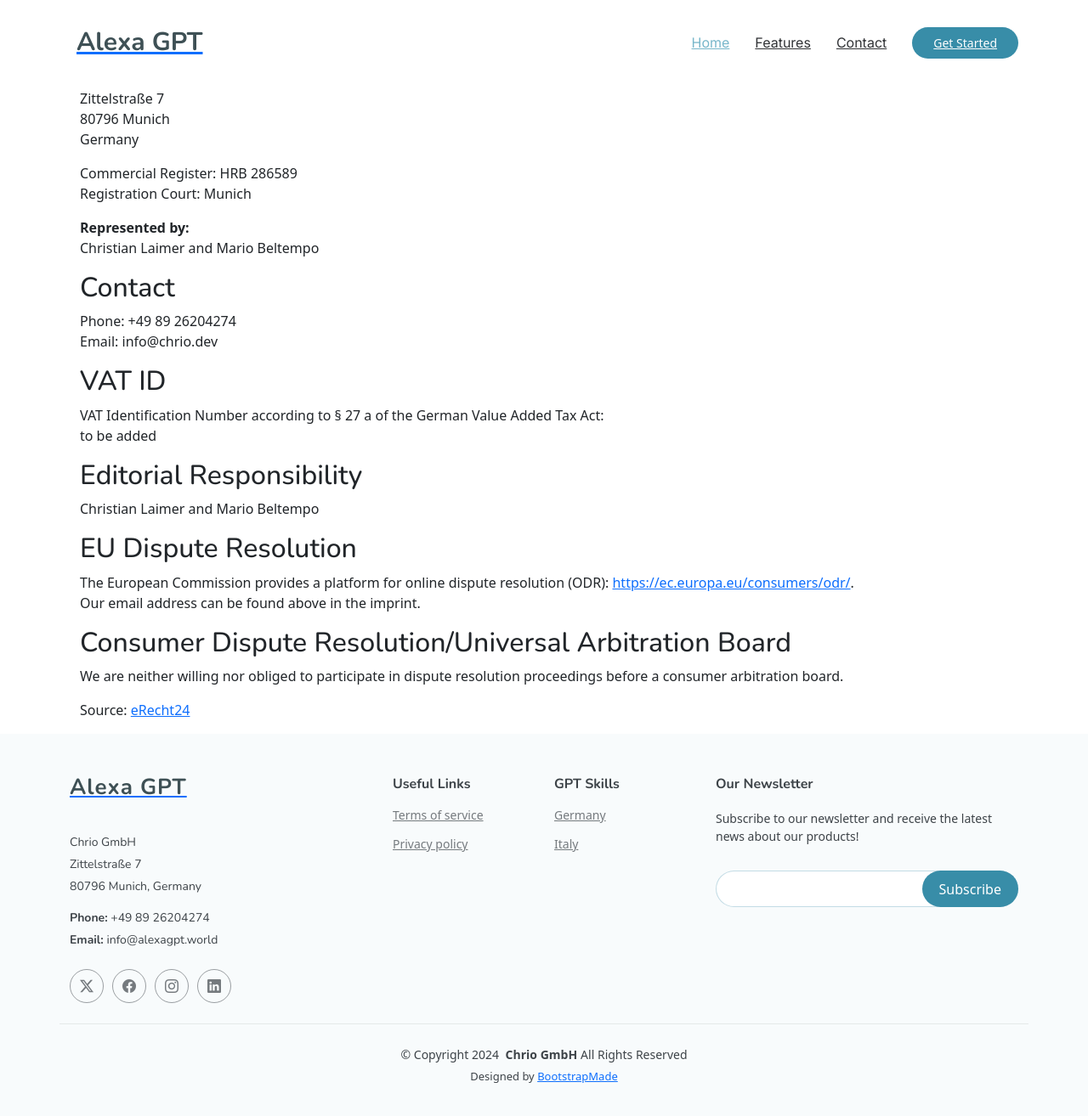
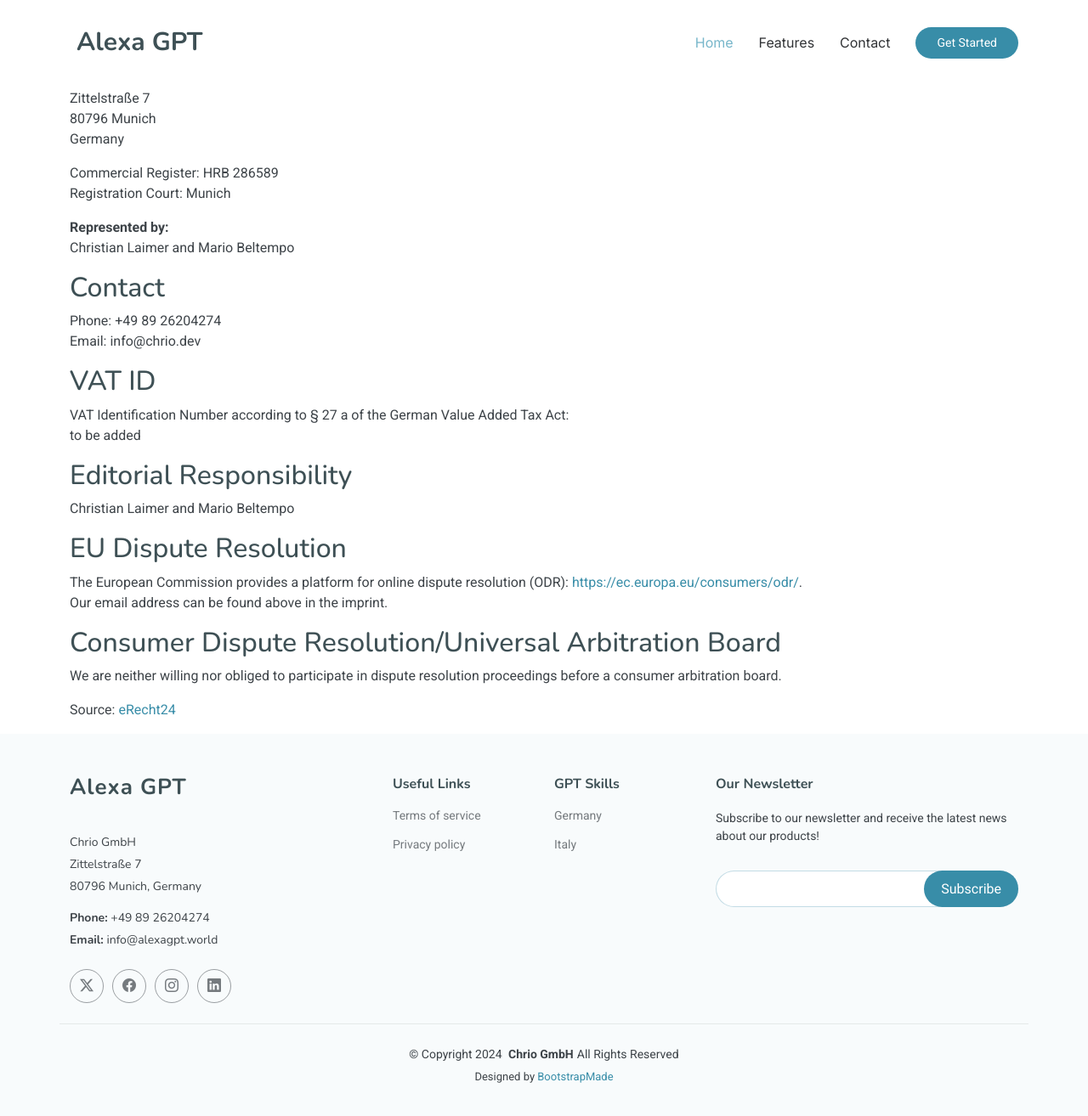
Before and after one commit to chrio-dev/voicegpt-website, a Jekyll site: the page built from imprint.html, in a window 1280 px wide and 1352 px high. Shown: the top 1314 px of the window at 85% size. Built offline with Jekyll 4.4.1, drawn with Linux system fonts in a browser that asks for light colours; nearby versions of some CDN libraries; library files that are not in the unit come from our copies.

Commit message:
update imprint

```diff
--- a/_layouts/aux_layout.html
+++ b/_layouts/aux_layout.html
@@ -2,35 +2,32 @@
 <html lang="en">
 
 <head>
-  <!-- Andere Meta-Tags und Links -->
+  <!-- Other Meta-Tags and Links -->
   {% include google_tag.html %}
   <meta charset="utf-8">
   <meta content="width=device-width, initial-scale=1.0" name="viewport">
   <title>{{ page.title }}</title>
-  <meta name="description" content="{{ page.description }}">
-  <meta name="keywords" content="{{ page.keywords }}">
-  {% include google_tag.html %}
-  <link href="{{ site.url }}/assets/css/main.css" rel="stylesheet">
+  <meta name="description" content="{{ site.description }}">
+  <meta name="keywords" content="{{ site.keywords }}">
 
   <!-- Favicons -->
-  <link href="assets/img/favicon.png" rel="icon">
-  <link href="assets/img/apple-touch-icon.png" rel="apple-touch-icon">
+  <link href="{{ site.url }}/assets/img/favicon.png" rel="icon">
+  <link href="{{ site.url }}/assets/img/apple-touch-icon.png" rel="apple-touch-icon">
 
   <!-- Fonts -->
   <link href="https://fonts.googleapis.com" rel="preconnect">
   <link href="https://fonts.gstatic.com" rel="preconnect" crossorigin>
-  <link href="https://fonts.googleapis.com/css2?family=Roboto:ital,wght@0,100;0,300;0,400;0,500;0,700;0,900;1,100;1,300;1,400;1,500;1,700;1,900&family=Inter:wght@100;200;300;400;500;600;700;800;900&family=Nunito:ital,wght@0,200;0,300;0,400;0,500;0,600;0,700;0,800;0,900;1,200;1,300;1,400;1,500;1,600;1,700;1,800;1,900&display=swap" rel="stylesheet">
+  <link href="https://fonts.googleapis.com/css2?family=Roboto:ital,wght@0,100;0,300;0,400;0,500;0,700;0,900;1,100;1,300;1,400;1,500;1,700;1,800;1,900&family=Inter:wght@100;200;300;400;500;600;700;800;900&family=Nunito:ital,wght@0,200;0,300;0,400;0,500;0,600;0,700;0,800;0,900&display=swap" rel="stylesheet">
 
   <!-- Vendor CSS Files -->
-  <link href="assets/vendor/bootstrap/css/bootstrap.min.css" rel="stylesheet">
-  <link href="assets/vendor/bootstrap-icons/bootstrap-icons.css" rel="stylesheet">
-  <link href="assets/vendor/aos/aos.css" rel="stylesheet">
-  <link href="assets/vendor/glightbox/css/glightbox.min.css" rel="stylesheet">
-  <link href="assets/vendor/swiper/swiper-bundle.min.css" rel="stylesheet">
+  <link href="{{ site.url }}/assets/vendor/bootstrap/css/bootstrap.min.css" rel="stylesheet">
+  <link href="{{ site.url }}/assets/vendor/bootstrap-icons/bootstrap-icons.css" rel="stylesheet">
+  <link href="{{ site.url }}/assets/vendor/aos/aos.css" rel="stylesheet">
+  <link href="{{ site.url }}/assets/vendor/glightbox/css/glightbox.min.css" rel="stylesheet">
+  <link href="{{ site.url }}/assets/vendor/swiper/swiper-bundle.min.css" rel="stylesheet">
 
   <!-- Main CSS File -->
-  <link href="assets/css/main.css" rel="stylesheet">
-
+  <link href="{{ site.url }}/assets/css/main.css" rel="stylesheet">
 </head>
 
 <body class="blog-page">
--- a/imprint.html
+++ b/imprint.html
@@ -3,8 +3,6 @@
 title: Imprint
 permalink: /imprint/
 ---
-
-<main class="container mt-4">
 
 <h1>Imprint</h1>
 
@@ -37,5 +35,3 @@
 <p>We are neither willing nor obliged to participate in dispute resolution proceedings before a consumer arbitration board.</p>
 
 <p>Source: <a href="https://www.e-recht24.de">eRecht24</a></p>
-
-</main>
```
